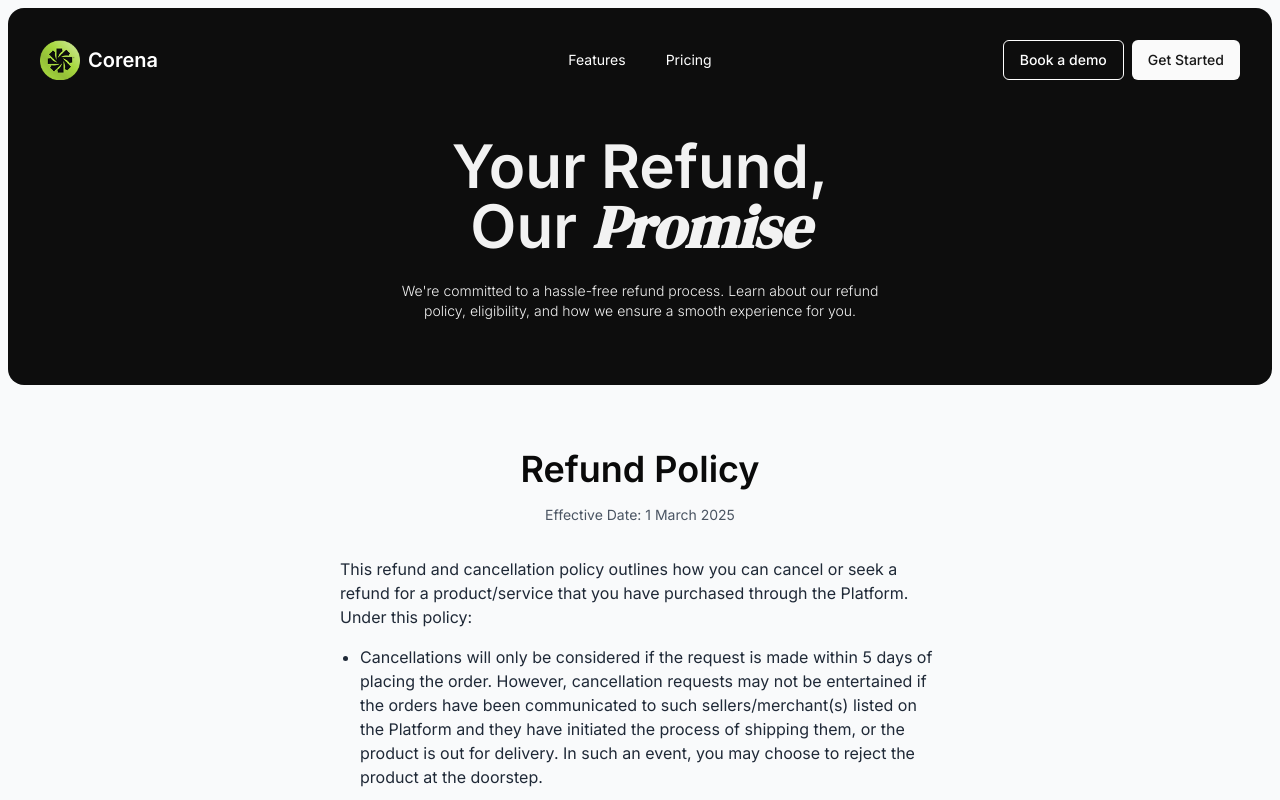
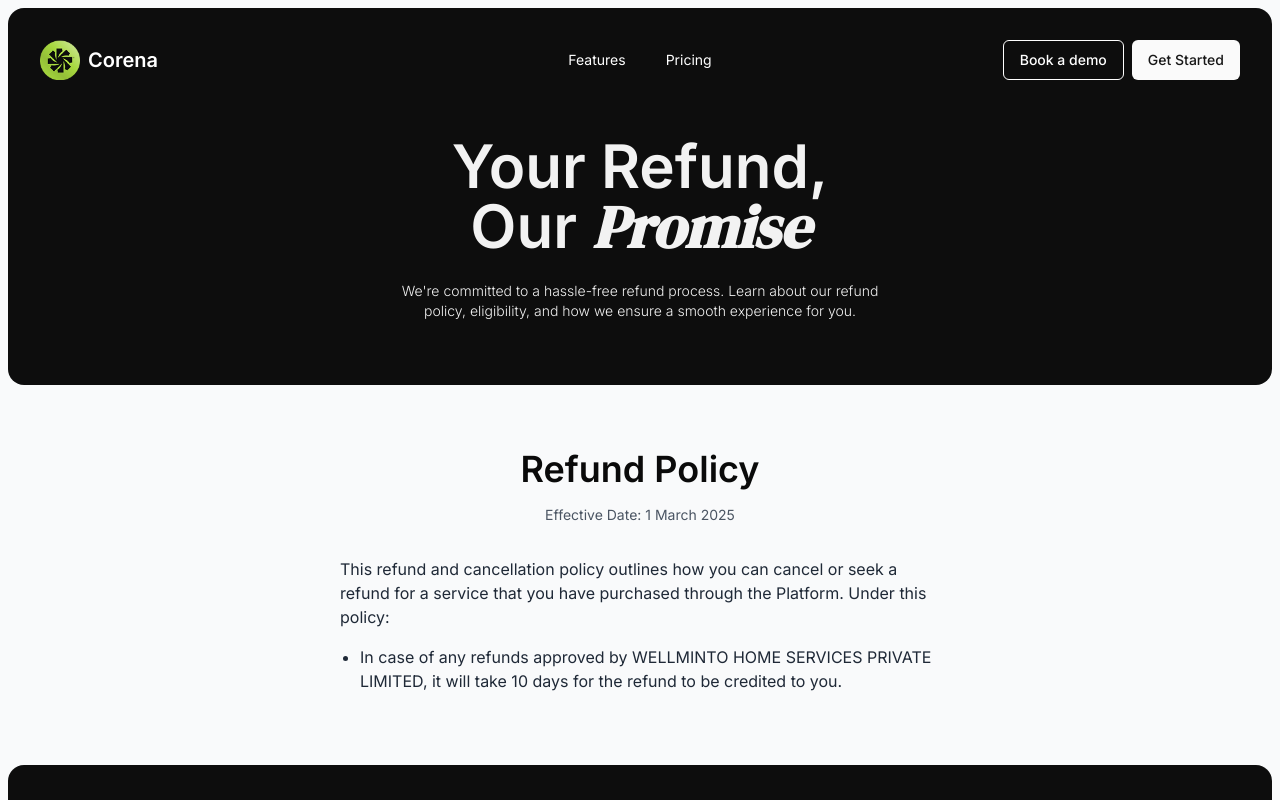
Before and after one commit to saif-malik-01/corena-web-testing-, a Next.js app: page /refund-policy in a window 1280 px wide. Shown: the top 800 px of the page. Built offline with nearby package versions, Linux system fonts and the light colour scheme.

Commit message:
fix refund

```diff
--- a/src/components/refund-policy/content/index.tsx
+++ b/src/components/refund-policy/content/index.tsx
@@ -8,12 +8,12 @@ const Content = () => {
       <div className="mt-8 space-y-4 text-gray-800">
         <p>
           This refund and cancellation policy outlines how you can cancel or
-          seek a refund for a product/service that you have purchased through
+          seek a refund for a service that you have purchased through
           the Platform. Under this policy:
         </p>
 
         <ul className="list-disc pl-5 space-y-2">
-          <li>
+          {/* <li>
             Cancellations will only be considered if the request is made within
             5 days of placing the order. However, cancellation requests may not
             be entertained if the orders have been communicated to such
@@ -48,7 +48,7 @@ const Content = () => {
           <li>
             In case of complaints regarding products that come with a warranty
             from the manufacturers, please refer the issue to them.
-          </li>
+          </li> */}
 
           <li>
             In case of any refunds approved by WELLMINTO HOME SERVICES PRIVATE
```
